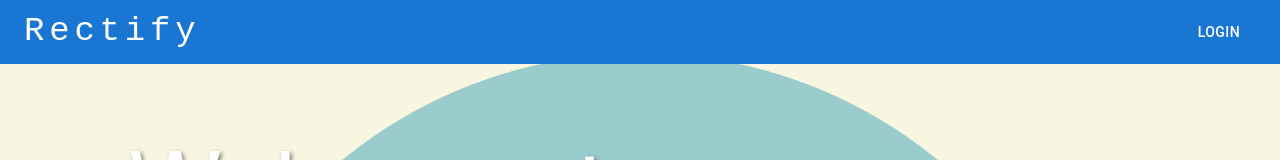
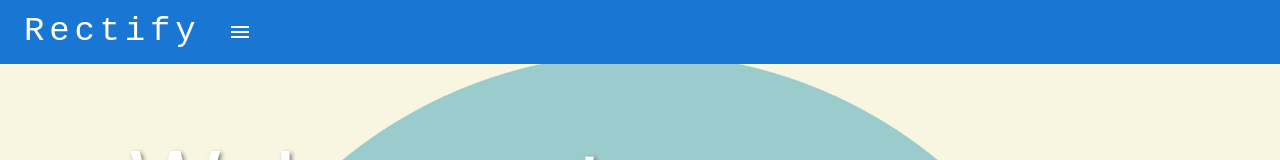
Before and after one commit to Suazo3000/Rectify, a React (Create React App) app in the folder client/: page / in a window 1280 px wide. Shown: the top 160 px of the page. Built offline with nearby package versions, Linux system fonts and the light colour scheme.

Commit message:
added accordion to index.js and removed login as discussed

```diff
--- a/client/src/components/Header/index.js
+++ b/client/src/components/Header/index.js
@@ -5,6 +5,7 @@ import Auth from "../../utils/auth";
 import AppBar from "@mui/material/AppBar";
 import Toolbar from "@mui/material/Toolbar";
 import IconButton from "@mui/material/IconButton";
+import MenuIcon from "@mui/icons-material/Menu";
 import Typography from "@mui/material/Typography";
 import Menu from "@mui/material/Menu";
 import Container from "@mui/material/Container";
@@ -13,6 +14,7 @@ import Button from "@mui/material/Button";
 import MenuItem from "@mui/material/MenuItem";
 import AdbIcon from "@mui/icons-material/Adb";
 import Stack from "@mui/material/Stack";
+import HandshakeTwoToneIcon from '@mui/icons-material/DeleteOutlined';
 
 const pages = [];
 const settings = ["Profile", "Dashboard", "Logout"];
@@ -72,7 +74,7 @@ const Header = () => {
               onClick={handleOpenNavMenu}
               color="inherit"
             >
-              {/* <MenuIcon /> */}
+              <MenuIcon />
             </IconButton>
             <Menu
               id="menu-appbar"
@@ -110,7 +112,7 @@ const Header = () => {
               display: { xs: "flex", md: "none" },
               flexGrow: 1,
               fontFamily: "monospace",
-              fontWeight: 700,
+              fontWeight: 500,
               letterSpacing: ".3rem",
               color: "inherit",
               textDecoration: "none",
@@ -128,7 +130,20 @@ const Header = () => {
                 {page}
               </Button>
             ))}
+
+            <IconButton
+              size="large"
+              aria-label="account of current user"
+              aria-controls="menu-appbar"
+              aria-haspopup="true"
+              onClick={handleOpenNavMenu}
+              color="inherit"
+            >
+              <MenuIcon />
+            </IconButton>
+
           </Box>
+
           <div>
             {Auth.loggedIn() ? (
               <>
@@ -136,19 +151,19 @@ const Header = () => {
                   {/* <Link className="btn btn-lg btn-info m-2" to="/me">
                   {Auth.getProfile().data.username}'s profile
                 </Link> */}
-                  <Button variant="outline" onClick={logout}>
+                  {/* <Button variant="outline" onClick={logout}>
                     Logout
-                  </Button>
+                  </Button> */}
                 </Stack>
               </>
             ) : (
               <>
-                <Link
+                {/* <Link
                   style={{ textDecoration: "none", color: "white" }}
                   to="/login"
                 >
                   <Button variant="outline">Login</Button>
-                </Link>
+                </Link> */}
                 {/* <Link className="btn btn-lg btn-light m-2" to="/signup">
                   Signup
                 </Link> */}
@@ -160,6 +175,8 @@ const Header = () => {
         </Toolbar>
       </Container>
     </AppBar>
+
+
     // <header className="bg-primary text-light mb-4 py-3 flex-row align-center">
     //   <Box className="container flex-row justify-space-between-lg justify-center align-center">
     //     <div>
```
